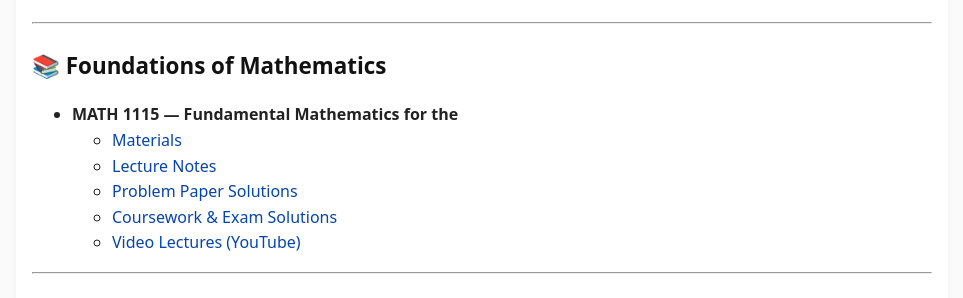
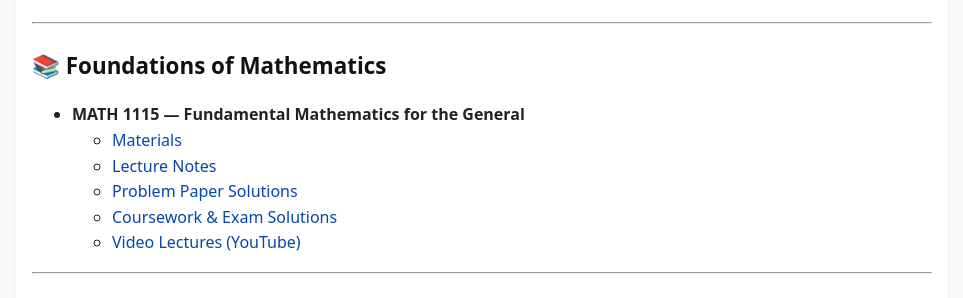
Before and after one commit to SaleemKamaludin/SaleemKamaludin.github.io, a Jekyll site: the page built from courses.md, in a window 1280 px wide. Shown: the part 818-1116 px from the top of the page, without its empty margins (158-1121 px from the left). Built offline with Jekyll 4.4.1, drawn with Linux system fonts in a browser that asks for light colours.

Commit message:
Update course title for MATH 1115

```diff
--- a/courses.md
+++ b/courses.md
@@ -34,7 +34,7 @@ Here you'll find organized links to course notes and resources. This hub will ex
 
 ## 📚 Foundations of Mathematics
 
-- **MATH 1115 — Fundamental Mathematics for the**
+- **MATH 1115 — Fundamental Mathematics for the General**
   - [Materials]({{ '/courses/math-1115/' | relative_url }})
   - [Lecture Notes]({{ '/courses/math-1115/lecture-notes/' | relative_url }})
   - [Problem Paper Solutions]({{ '/courses/math-1115/problem-paper-solutions/' | relative_url }})
```
